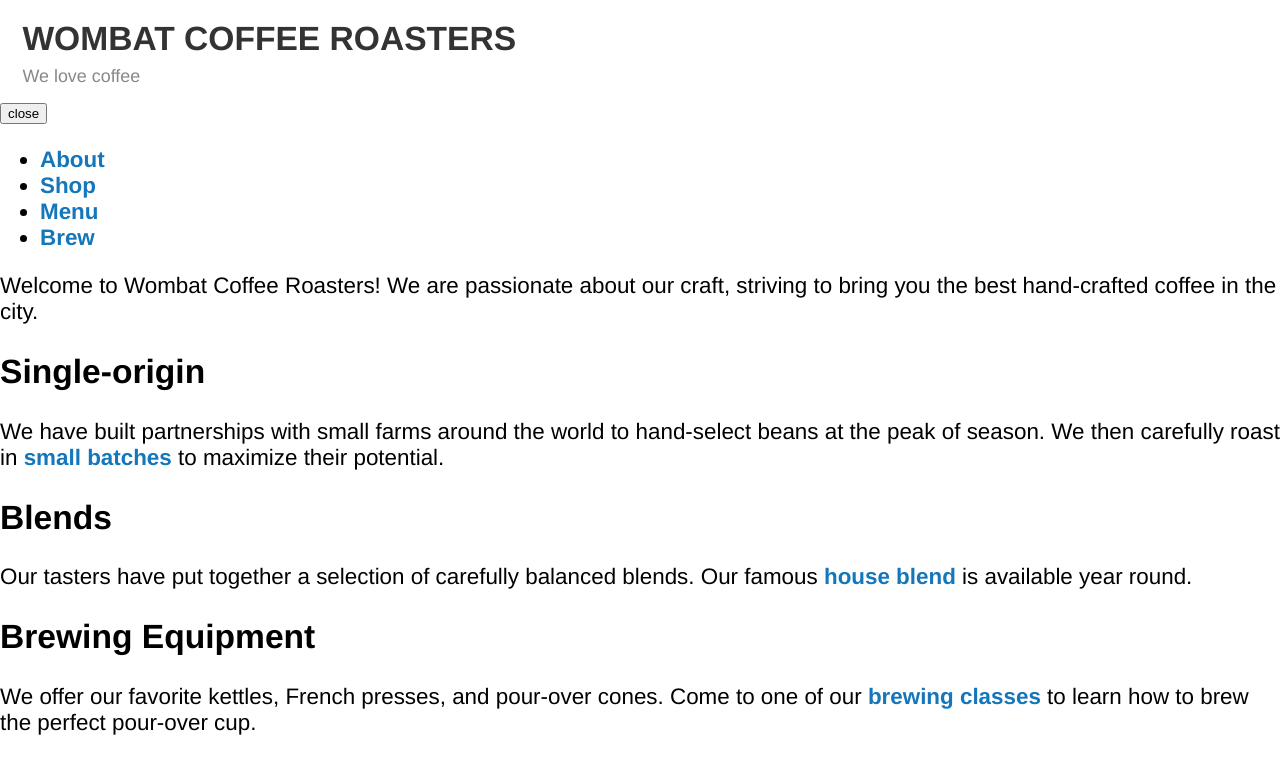
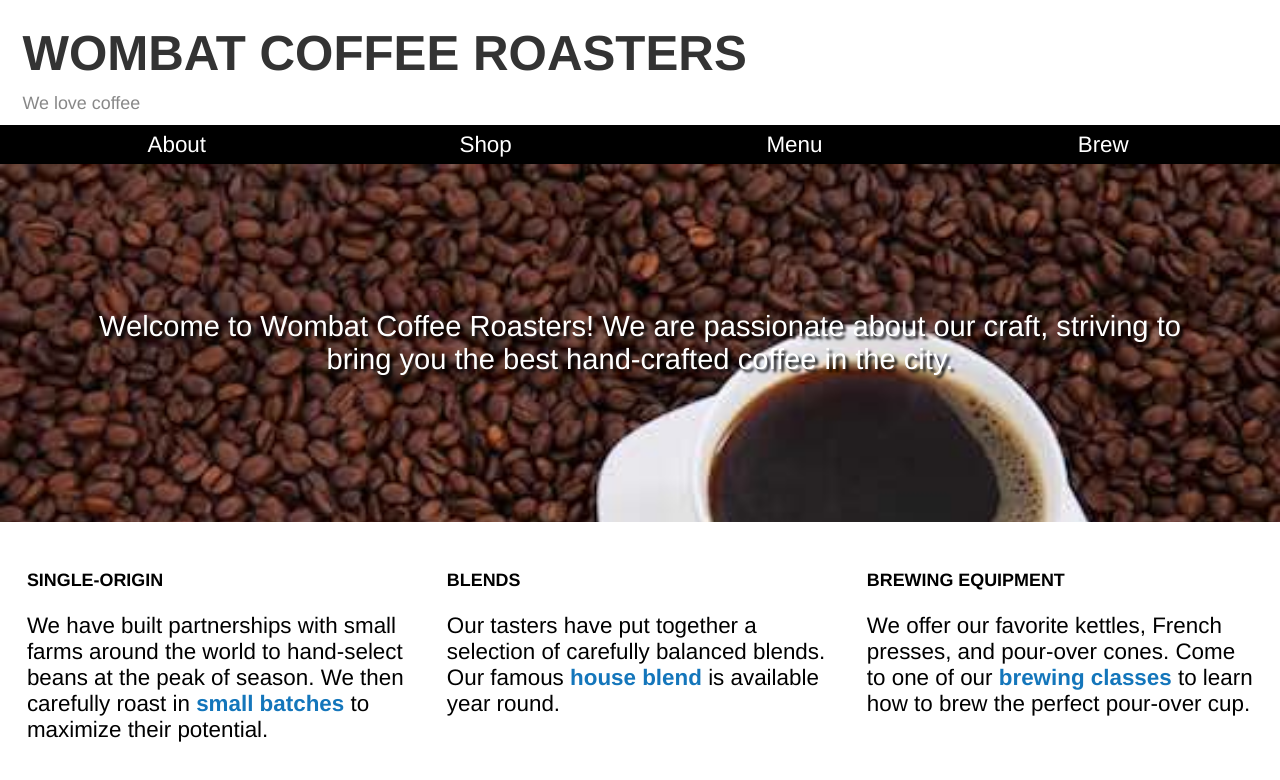
Before and after one commit to garik94/HTML---CSS-Lessons, a plain HTML site: page CSS--FOR--PROFYS/Adaptive Layout-mobile first/index.html in a window 1280 px wide. Drawn offline with Linux system fonts and the light colour scheme.

Commit message:
Modifying Adaptive Layout-mobile first and adding new folder for exmples from book

```diff
--- a/CSS--FOR--PROFYS/Adaptive Layout-mobile first/index.html
+++ b/CSS--FOR--PROFYS/Adaptive Layout-mobile first/index.html
@@ -3,6 +3,7 @@
 	<link rel="stylesheet" type="text/css" href="style.css">
 	<meta charset="utf-8">
 	<title>адаптив</title>
+	<meta name="viewport" content="width=device-width, initial-scale=1">
 </head>
 
 <body>
@@ -56,5 +57,15 @@
 	      </section>
 	    </div>
   </main>
+  <script type="text/javascript">
+	(function() {
+		var button = document.getElementById('toggle-menu');
+		button.addEventListener('click', function(event) {
+			event.preventDefault();
+			var menu = document.getElementById('main-menu');
+			menu.classList.toggle('is-open');
+		});
+	})();
+</script>
 
 </body>
--- a/CSS--FOR--PROFYS/Adaptive Layout-mobile first/style.css
+++ b/CSS--FOR--PROFYS/Adaptive Layout-mobile first/style.css
@@ -51,3 +51,148 @@ header{
 	font-size: .8em;
 	margin: 0;
 }
+
+/*************************************
+***************Aside******************
+*************************************/
+
+.hero{
+	padding: 2em 1.5em;
+	text-align: center;
+	background-image: url(img/coffee-beans-small.jpg);
+	background-size: 100%;
+	color: #fff;
+	text-shadow: 0.1em 0.1em 0.1em #000;
+
+}
+
+/*************************************
+***************Main******************
+*************************************/
+
+main{
+	padding: 1.2em;
+}
+
+.subtitle{
+	margin-top: 1.2em;
+	margin-bottom: 1.2em;
+	font-size: 0.8em;
+	text-transform: uppercase;
+}
+
+/*************************************
+***************Menu******************
+*************************************/
+
+.menu{
+	position: relative;
+}
+
+.menu-toggle{
+	position: absolute;
+	top: -1.2em;
+	right: 0em;
+	border: 0;
+	background-color: transparent;
+	font-size: 3.1em;
+	width: 1em;
+	height: 1em;
+	line-height: 0.3em;
+	overflow: hidden;
+	white-space: nowrap;
+	text-indent: 5em;
+}
+
+.menu-toggle::after{
+	position: absolute;
+	top: 0.5em;
+	left: 0.1em;
+	display: block;
+	content: "\2261";
+	text-indent: 0;
+}
+
+.menu-dropdown{
+	display: none;
+	position: absolute;
+	right: 0;
+	left: 0;
+	margin: 0
+}
+
+.menu.is-open .menu-dropdown{
+	display: block;
+}
+
+.nav-menu{
+	margin: 0;
+	padding: 0;
+	border: 1px solid #ccc;
+	background: #000;
+	color: #fff;
+}
+
+.nav-menu> li + li{
+	border-top: 1px solid #ccc
+}
+
+.nav-menu> li >a{
+	display: block;
+	padding: 0.7em 1em;
+	color: #fff;
+	font-weight: normal;
+}
+
+@media(min-width: 560px){
+	.title>h1{
+		font-size: 2.2rem;
+	}
+
+	.hero{
+		padding: 5em 3em;
+		font-size: 1.3em
+	}
+
+	.menu-toggle{
+		display: none;
+	}
+
+	.menu-dropdown{
+		display: block;
+		position: static;
+	}
+
+	.nav-menu{
+		display: flex;
+		border: 0;
+		padding: 0 1em;
+		list-style-type: none;
+	}
+
+	.nav-menu>li{
+		flex: 1;
+	}
+
+	.nav-menu>li +li{
+		border: 0;
+	}
+
+	.nav-menu>li >a{
+		padding: 0.3em;
+		text-align: center;
+	}
+
+	.row{
+		display: flex;
+		margin-left: -.75em;
+		margin-right: -.75em;
+	}
+
+	.column{
+		flex: 1;
+		margin-left: 0.75em;
+		margin-right: 0.75em;
+
+	}
+}
```
Also changed, not shown: Examples from book/Teg Base.html (added, +15 -0 lines), CSS--FOR--PROFYS/Adaptive Layout-mobile first/img/coffee-beans-medium.jpg (added), CSS--FOR--PROFYS/Adaptive Layout-mobile first/img/coffee-beans-small.jpg (added), CSS--FOR--PROFYS/Adaptive Layout-mobile first/img/coffee-beans.jpg (added).
